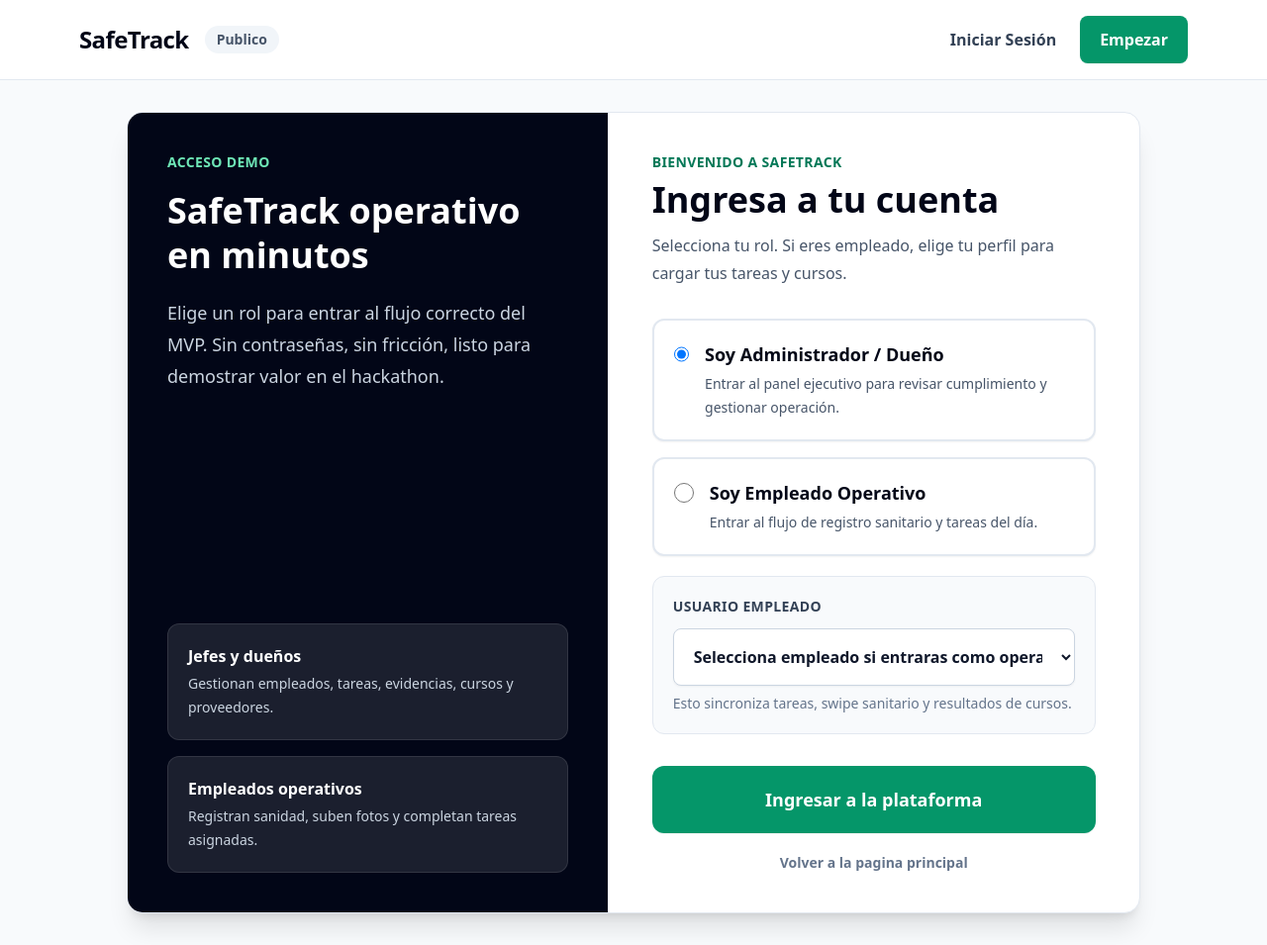
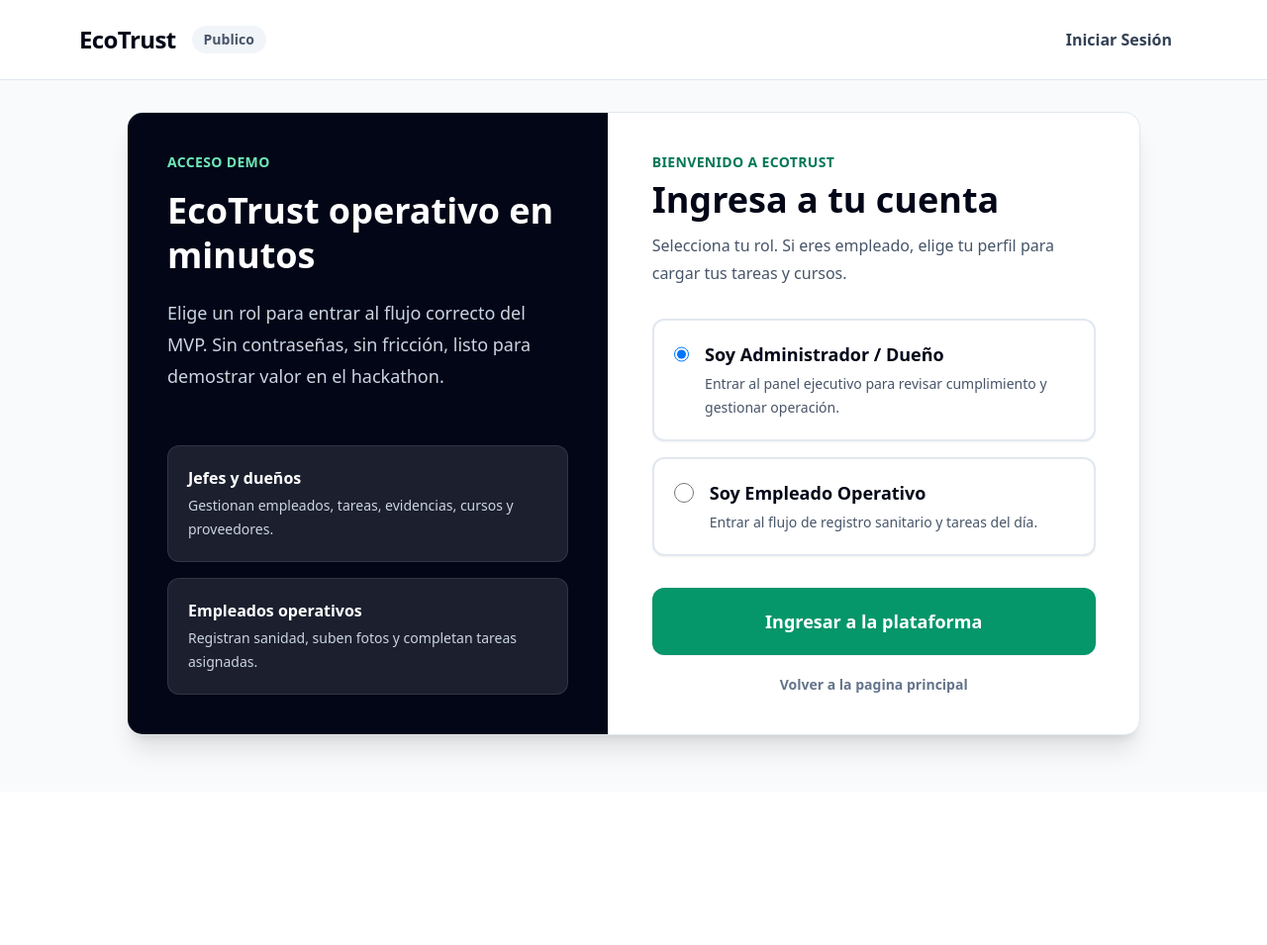
Before and after one commit to jhoracio19/safetrack-mvp, a Django app: page /login/ in a window 1280 px wide. Shown: the whole page at 99% size. After the commit the page ends 767 px from the top, so only its background shows below. Run offline with Django 5.2, Linux system fonts and the light colour scheme; data comes from the database, SQL or seed files in the repository; data that the repository does not hold is empty; some libraries are stand-ins or nearby versions.

Commit message:
sincronizando empleados

```diff
--- a/app/models.py
+++ b/app/models.py
@@ -6,7 +6,7 @@ class Commerce(models.Model):
     name = models.CharField(max_length=100)
     address = models.CharField(max_length=200)
     certificate_expiration = models.DateField(null=True, blank=True)
-    director_email = models.EmailField(default='directivo@safetrack.local')
+    director_email = models.EmailField(default='directivo@ecotrust.local')
 
     def __str__(self):
         return self.name
--- a/app/views.py
+++ b/app/views.py
@@ -29,15 +29,26 @@ def get_demo_commerce():
     commerce, _ = Commerce.objects.get_or_create(
         id=1,
         defaults={
-            'name': 'SafeTrack Demo Store',
+            'name': 'EcoTrust Demo Store',
             'address': 'Av. Industria 123, Ciudad de Mexico',
             'certificate_expiration': timezone.localdate() + timedelta(days=20),
-            'director_email': 'directivo@safetrack.local',
+            'director_email': 'directivo@ecotrust.local',
         },
     )
     if not commerce.director_email:
-        commerce.director_email = 'directivo@safetrack.local'
+        commerce.director_email = 'directivo@ecotrust.local'
         commerce.save(update_fields=['director_email'])
+    updates = {}
+    old_brand = 'Safe' + 'Track'
+    old_domain = 'safe' + 'track'
+    if old_brand in commerce.name:
+        updates['name'] = commerce.name.replace(old_brand, 'EcoTrust')
+    if old_domain in commerce.director_email:
+        updates['director_email'] = commerce.director_email.replace(old_domain, 'ecotrust')
+    if updates:
+        for field, value in updates.items():
+            setattr(commerce, field, value)
+        commerce.save(update_fields=list(updates.keys()))
     seed_demo_platform(commerce)
     return commerce
 
@@ -164,7 +175,7 @@ def seed_demo_platform(commerce):
         title='Fotografiar acomodo del refrigerador',
         defaults={
             'instructions': 'Validar que carnes crudas esten abajo, alimentos listos arriba y recipientes cerrados.',
-            'assigned_to': 'Equipo cocina',
+            'assigned_to': 'Mariana Lopez',
             'due_date': timezone.localdate(),
         },
     )
@@ -173,10 +184,20 @@ def seed_demo_platform(commerce):
         title='Evidencia de lavado de verduras',
         defaults={
             'instructions': 'Tomar foto del area de lavado limpia y registrar notas del proceso de desinfeccion.',
-            'assigned_to': 'Preparacion',
+            'assigned_to': 'Luis Hernandez',
             'due_date': timezone.localdate(),
         },
     )
+    SanitationTask.objects.filter(
+        commerce=commerce,
+        title='Fotografiar acomodo del refrigerador',
+        assigned_to='Equipo cocina',
+    ).update(assigned_to='Mariana Lopez')
+    SanitationTask.objects.filter(
+        commerce=commerce,
+        title='Evidencia de lavado de verduras',
+        assigned_to='Preparacion',
+    ).update(assigned_to='Luis Hernandez')
 
     PestControlProvider.objects.get_or_create(
         name='BioControl Certificado MX',
@@ -214,18 +235,18 @@ def get_badge_level(percentage):
         }
     if percentage >= 95:
         return {
-            'name': 'SafeTrack Elite',
+            'name': 'EcoTrust Elite',
             'color': 'emerald',
-            'message': 'Cumplimiento sanitario sobresaliente verificado por SafeTrack.',
+            'message': 'Cumplimiento sanitario sobresaliente verificado por EcoTrust.',
         }
     if percentage >= 80:
         return {
-            'name': 'SafeTrack Confiable',
+            'name': 'EcoTrust Confiable',
             'color': 'amber',
             'message': 'Buenas practicas sanitarias con oportunidades menores de mejora.',
         }
     return {
-        'name': 'SafeTrack En mejora',
+        'name': 'EcoTrust En mejora',
         'color': 'rose',
         'message': 'El comercio requiere acciones correctivas prioritarias.',
     }
@@ -233,7 +254,7 @@ def get_badge_level(percentage):
 
 def notify_director(inspection):
     score = inspection.get_score_percentage()
-    subject = f'SafeTrack: inspeccion registrada ({score:.0f}%)'
+    subject = f'EcoTrust: inspeccion registrada ({score:.0f}%)'
     message = (
         f'Comercio: {inspection.commerce.name}\n'
         f'Responsable: {inspection.inspector_name}\n'
@@ -270,7 +291,10 @@ def login_view(request):
             request.session.pop('employee_name', None)
             return redirect('admin_dashboard', plan_slug='premium')
         if selected_role == 'employee':
-            employee_name = request.POST.get('employee_name', '').strip()
+            employee_name = request.POST.get('employee_name', '').strip() or request.session.get('employee_name', '')
+            if not employee_name:
+                first_employee = employees.first()
+                employee_name = first_employee.name if first_employee else 'Empleado demo'
             if employee_name:
                 request.session['employee_name'] = employee_name
                 return redirect(f'{reverse("employee_view")}?{urlencode({"responsable": employee_name})}')
@@ -331,11 +355,25 @@ def admin_dashboard(request, plan_slug='premium'):
                 commerce=commerce,
             ).first()
             if employee:
+                previous_name = employee.name
                 employee.name = request.POST.get('name', '').strip() or employee.name
                 employee.role = request.POST.get('role', '').strip() or employee.role
                 employee.area = request.POST.get('area', '').strip() or employee.area
                 employee.is_active = request.POST.get('is_active') == 'on'
                 employee.save(update_fields=['name', 'role', 'area', 'is_active'])
+                if previous_name != employee.name:
+                    SanitationTask.objects.filter(
+                        commerce=commerce,
+                        assigned_to=previous_name,
+                    ).update(assigned_to=employee.name)
+                    Inspection.objects.filter(
+                        commerce=commerce,
+                        inspector_name=previous_name,
+                    ).update(inspector_name=employee.name)
+                    CourseAttempt.objects.filter(
+                        commerce=commerce,
+                        employee_name=previous_name,
+                    ).update(employee_name=employee.name)
             return redirect(f'{reverse("admin_dashboard", args=[plan.slug])}?employees=1')
 
         if action == 'add_course':
@@ -431,13 +469,13 @@ def admin_dashboard(request, plan_slug='premium'):
 def export_admin_report(request):
     commerce = get_demo_commerce()
     today = timezone.localdate()
-    filename = f'safetrack-reporte-{today:%Y-%m-%d}.csv'
+    filename = f'ecotrust-reporte-{today:%Y-%m-%d}.csv'
     response = HttpResponse(content_type='text/csv; charset=utf-8-sig')
     response['Content-Disposition'] = f'attachment; filename="{filename}"'
     response.write('\ufeff')
 
     writer = csv.writer(response)
-    writer.writerow(['SafeTrack - Reporte general'])
+    writer.writerow(['EcoTrust - Reporte general'])
     writer.writerow(['Comercio', commerce.name])
     writer.writerow(['Direccion', commerce.address])
     writer.writerow(['Fecha de exportacion', timezone.localtime(timezone.now()).strftime('%Y-%m-%d %H:%M')])
--- a/core/settings.py
+++ b/core/settings.py
@@ -123,7 +123,7 @@ MEDIA_URL = 'media/'
 MEDIA_ROOT = BASE_DIR / 'media'
 
 EMAIL_BACKEND = 'django.core.mail.backends.console.EmailBackend'
-DEFAULT_FROM_EMAIL = 'SafeTrack MVP <notificaciones@safetrack.local>'
+DEFAULT_FROM_EMAIL = 'EcoTrust MVP <notificaciones@ecotrust.local>'
 
 # Default primary key field type
 # https://docs.djangoproject.com/en/5.0/ref/settings/#default-auto-field
--- a/templates/base.html
+++ b/templates/base.html
@@ -3,14 +3,14 @@
 <head>
     <meta charset="UTF-8">
     <meta name="viewport" content="width=device-width, initial-scale=1.0">
-    <title>SafeTrack - MVP</title>
+    <title>EcoTrust - MVP</title>
     <script src="https://cdn.tailwindcss.com"></script>
 </head>
 <body class="min-h-screen bg-slate-50 text-slate-900">
     <nav class="sticky top-0 z-50 border-b border-slate-200 bg-white/95 backdrop-blur">
         <div class="mx-auto flex max-w-6xl flex-col gap-4 px-4 py-4 lg:flex-row lg:items-center lg:justify-between">
             <div class="flex items-center justify-between gap-4">
-                <a href="{% url 'landing' %}" class="text-2xl font-black tracking-tight text-slate-950">SafeTrack</a>
+                <a href="{% url 'landing' %}" class="text-2xl font-black tracking-tight text-slate-950">EcoTrust</a>
                 {% if role == 'admin' %}
                     <span class="rounded-full bg-slate-950 px-3 py-1 text-sm font-black text-white">Jefe</span>
                 {% elif role == 'employee' %}
@@ -37,7 +37,6 @@
                     <a href="{% url 'landing' %}" class="rounded-lg bg-slate-950 px-4 py-3 text-center text-white hover:bg-slate-800">Salir</a>
                 {% else %}
                     <a href="{% url 'login' %}" class="rounded-lg px-4 py-3 text-center text-slate-700 hover:bg-gray-100">Iniciar Sesión</a>
-                    <a href="{% url 'login' %}" class="rounded-lg bg-emerald-600 px-5 py-3 text-center text-white shadow-sm hover:bg-emerald-700">Empezar</a>
                 {% endif %}
             </div>
         </div>
--- a/templates/customer.html
+++ b/templates/customer.html
@@ -51,7 +51,7 @@
                 <p class="text-sm font-semibold uppercase tracking-wide text-emerald-700">Emblemas por norma cumplida</p>
                 <h2 class="text-2xl font-bold text-slate-950">Lo que este comercio verifica</h2>
             </div>
-            <p class="text-sm font-semibold text-slate-500">Generado por SafeTrack</p>
+            <p class="text-sm font-semibold text-slate-500">Generado por EcoTrust</p>
         </div>
         <div class="mt-5 grid gap-3 sm:grid-cols-2 lg:grid-cols-5">
             {% for rule in sanitary_badges %}
--- a/templates/employee.html
+++ b/templates/employee.html
@@ -163,7 +163,7 @@
                                 <div class="pointer-events-none p-7">
                                     <div class="flex items-center justify-between">
                                         <p class="rounded-full bg-slate-100 px-3 py-1 text-xs font-black uppercase tracking-wide text-slate-500">Norma sanitaria</p>
-                                        <p class="text-sm font-black text-slate-400">SafeTrack</p>
+                                        <p class="text-sm font-black text-slate-400">EcoTrust</p>
                                     </div>
                                     <div class="mt-8 flex items-center justify-between">
                                         <div class="flex h-16 w-16 items-center justify-center rounded-full border-4 border-rose-200 bg-rose-50 text-3xl font-black text-rose-600">✕</div>
--- a/templates/employee_courses.html
+++ b/templates/employee_courses.html
@@ -3,7 +3,7 @@
 {% block content %}
 <section class="space-y-6">
     <div class="rounded-lg bg-slate-950 p-6 text-white shadow-xl sm:p-8">
-        <p class="text-sm font-black uppercase tracking-wide text-emerald-300">Academia SafeTrack</p>
+        <p class="text-sm font-black uppercase tracking-wide text-emerald-300">Academia EcoTrust</p>
         <h1 class="mt-3 text-4xl font-black">Cultura sanitaria para empleados</h1>
         <p class="mt-4 max-w-3xl text-slate-300">
             Cursos cortos con contenido practico y cuestionarios para avalar conocimientos antes de operar en cocina, refrigeracion o preparacion.
--- a/templates/landing.html
+++ b/templates/landing.html
@@ -11,7 +11,7 @@
                 Digitaliza la bioseguridad y genera confianza en cada bocado
             </h1>
             <p class="mt-6 max-w-3xl text-xl leading-9 text-slate-600">
-                SafeTrack ayuda a restaurantes, cocinas industriales y comercios de alimentos a evitar clausuras, documentar evidencias sanitarias y culturizar empleados con procesos claros y medibles.
+                EcoTrust ayuda a restaurantes, cocinas industriales y comercios de alimentos a evitar clausuras, documentar evidencias sanitarias y culturizar empleados con procesos claros y medibles.
             </p>
         </div>
 
@@ -38,7 +38,7 @@
 
     <section class="space-y-8">
         <div class="mx-auto max-w-3xl text-center">
-            <p class="text-sm font-black uppercase tracking-wide text-emerald-700">Por que SafeTrack</p>
+            <p class="text-sm font-black uppercase tracking-wide text-emerald-700">Por que EcoTrust</p>
             <h2 class="mt-3 text-4xl font-black text-slate-950">Control sanitario simple para equipos reales</h2>
         </div>
 
@@ -120,7 +120,7 @@
 
 <footer class="mt-20 border-t border-slate-200 py-8">
     <div class="flex flex-col gap-3 text-sm text-slate-500 sm:flex-row sm:items-center sm:justify-between">
-        <p class="font-bold text-slate-700">SafeTrack</p>
+        <p class="font-bold text-slate-700">EcoTrust</p>
         <p>Bioseguridad, capacitacion y confianza para empresas de alimentos.</p>
         <p>Demo MVP</p>
     </div>
--- a/templates/login.html
+++ b/templates/login.html
@@ -5,7 +5,7 @@
     <div class="flex flex-col justify-between bg-slate-950 p-8 text-white sm:p-10">
         <div>
             <p class="text-sm font-black uppercase tracking-wide text-emerald-300">Acceso demo</p>
-            <h1 class="mt-4 text-4xl font-black leading-tight">SafeTrack operativo en minutos</h1>
+            <h1 class="mt-4 text-4xl font-black leading-tight">EcoTrust operativo en minutos</h1>
             <p class="mt-5 text-lg leading-8 text-slate-300">
                 Elige un rol para entrar al flujo correcto del MVP. Sin contraseñas, sin fricción, listo para demostrar valor en el hackathon.
             </p>
@@ -26,7 +26,7 @@
     <div class="flex items-center justify-center p-6 sm:p-10">
         <form method="post" class="w-full max-w-md">
             {% csrf_token %}
-            <p class="text-sm font-black uppercase tracking-wide text-emerald-700">Bienvenido a SafeTrack</p>
+            <p class="text-sm font-black uppercase tracking-wide text-emerald-700">Bienvenido a EcoTrust</p>
             <h2 class="mt-2 text-4xl font-black text-slate-950">Ingresa a tu cuenta</h2>
             <p class="mt-3 text-base leading-7 text-slate-600">Selecciona tu rol. Si eres empleado, elige tu perfil para cargar tus tareas y cursos.</p>
 
@@ -52,17 +52,6 @@
                 </label>
             </div>
 
-            <div class="mt-5 rounded-xl border border-slate-200 bg-slate-50 p-5">
-                <label for="employee-name" class="block text-sm font-black uppercase tracking-wide text-slate-700">Usuario empleado</label>
-                <select id="employee-name" name="employee_name" class="mt-3 w-full rounded-lg border border-slate-300 bg-white px-4 py-4 text-base font-bold text-slate-900 shadow-sm focus:border-emerald-500 focus:outline-none focus:ring-2 focus:ring-emerald-200">
-                    <option value="">Selecciona empleado si entraras como operativo</option>
-                    {% for employee in employees %}
-                        <option value="{{ employee.name }}">{{ employee.name }} - {{ employee.role }}</option>
-                    {% endfor %}
-                </select>
-                <p class="mt-2 text-sm font-medium text-slate-500">Esto sincroniza tareas, swipe sanitario y resultados de cursos.</p>
-            </div>
-
             <button type="submit" class="mt-8 w-full rounded-xl bg-emerald-600 px-5 py-5 text-lg font-black text-white shadow-sm hover:bg-emerald-700 focus:outline-none focus:ring-4 focus:ring-emerald-200">
                 Ingresar a la plataforma
             </button>
```
Also changed, not shown: app/migrations/0002_commerce_director_email_inspection_evidence.py.
